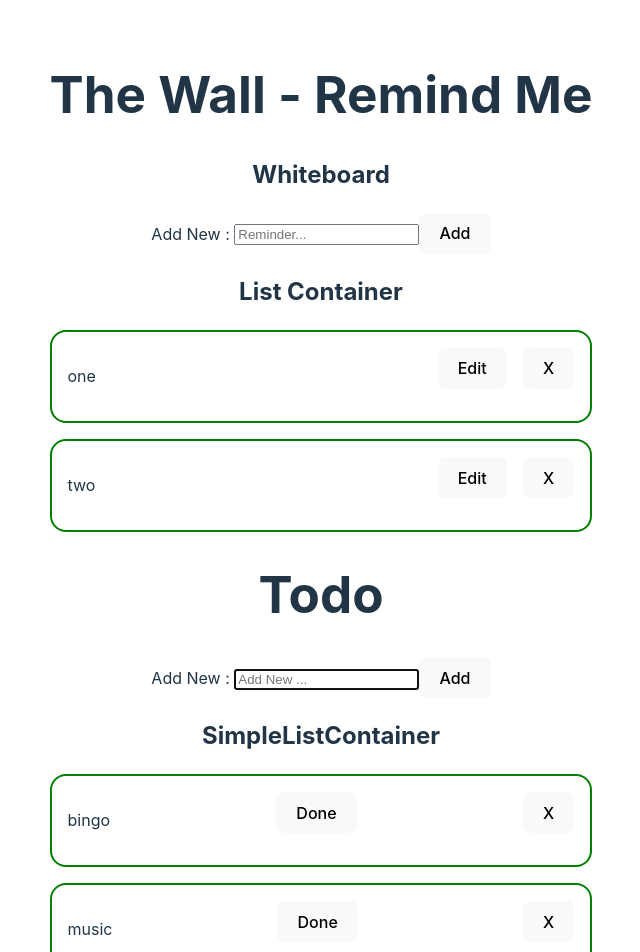
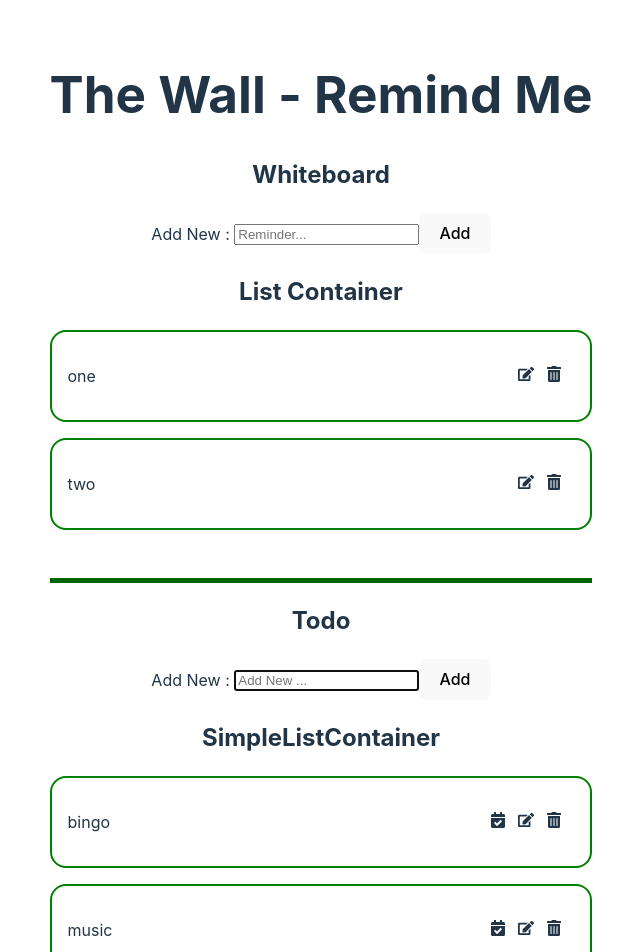
Before and after one commit to ehoversten/reactjs-wall, a React (Vite) app: page / in a window 1280 px wide. Shown: the top 952 px of the page, without its empty margins (319-959 px from the left). Built offline with nearby package versions, Linux system fonts and the light colour scheme.

Commit message:
added react icons to items and tasks

```diff
--- a/src/components/ListContainer/ListContainer.css
+++ b/src/components/ListContainer/ListContainer.css
@@ -37,3 +37,20 @@
     align-items: center;
     align-content: center;
 }
+
+.todo-container {
+    margin: 3rem 0;
+    border-top: 5px solid darkgreen;
+}
+
+.icon-container {
+    margin: auto 0;
+}
+
+.icon {
+    margin-right: 0.75em;;
+}
+
+.icon:hover {
+    color: lightskyblue;
+}
--- a/src/components/ListContainer/ListContainer.jsx
+++ b/src/components/ListContainer/ListContainer.jsx
@@ -1,4 +1,5 @@
 import React from 'react'
+import { FaTrashAlt, FaCalendarCheck, FaEdit } from "react-icons/fa";
 import "./ListContainer.css";
 import { DragDropContext, Draggable, Droppable } from 'react-beautiful-dnd';
 
@@ -51,10 +52,13 @@ function ListContainer({ data, remove, edit, reorder }) {
                           ref={provided.innerRef}
                         >
                             <p>{item}</p>
-                            <div className="item-btn-container">
+                            {/* <div className="item-btn-container">
                               <button className="edit" onClick={() => edit(item)}>Edit</button>
                               <button className="delete" onClick={() => remove(item)}>X</button>
-
+                            </div> */}
+                            <div className="icon-container">
+                                <FaEdit className='icon' onClick={() => edit(item)}/>
+                                <FaTrashAlt className='icon' onClick={() => remove(item)}/>
                             </div>
                           </div>
                       ) }
--- a/src/components/ListContainer/SimpleListContainer.jsx
+++ b/src/components/ListContainer/SimpleListContainer.jsx
@@ -1,4 +1,5 @@
 import React from 'react';
+import { FaTrashAlt, FaCalendarCheck, FaEdit } from "react-icons/fa";
 import './ListContainer.css';
 
 function SimpleListContainer({ data, remove, complete, edit }) {
@@ -10,8 +11,13 @@ function SimpleListContainer({ data, remove, complete, edit }) {
             { data.map(item => (
                 <div className="data-item" key={item.id}>
                     <p>{item.title}</p>
-                    <button className="complete" onClick={() => complete(item.id)}>Done</button>
-                    <button className="delete" onClick={() => remove(item.id)}>X</button>
+                    {/* <button className="complete" onClick={() => complete(item.id)}>Done</button>
+                    <button className="delete" onClick={() => remove(item.id)}>X</button> */}
+                    <div className="icon-container">
+                        <FaCalendarCheck className='icon' onClick={() => complete(item.id)}/>
+                        <FaEdit className='icon' onClick={() => edit(item.id)}/>
+                        <FaTrashAlt className='icon' onClick={() => remove(item.id)}/>
+                    </div>
                 </div>
             ))}
         </div>
--- a/src/pages/Todo.jsx
+++ b/src/pages/Todo.jsx
@@ -65,7 +65,7 @@ function Todo() {
 
     return (
         <div className="todo-container">
-            <h1>Todo</h1>
+            <h2>Todo</h2>
             {/* Input Form */}
             <Form add={addNew}/>
             {/* List Component */}
```
